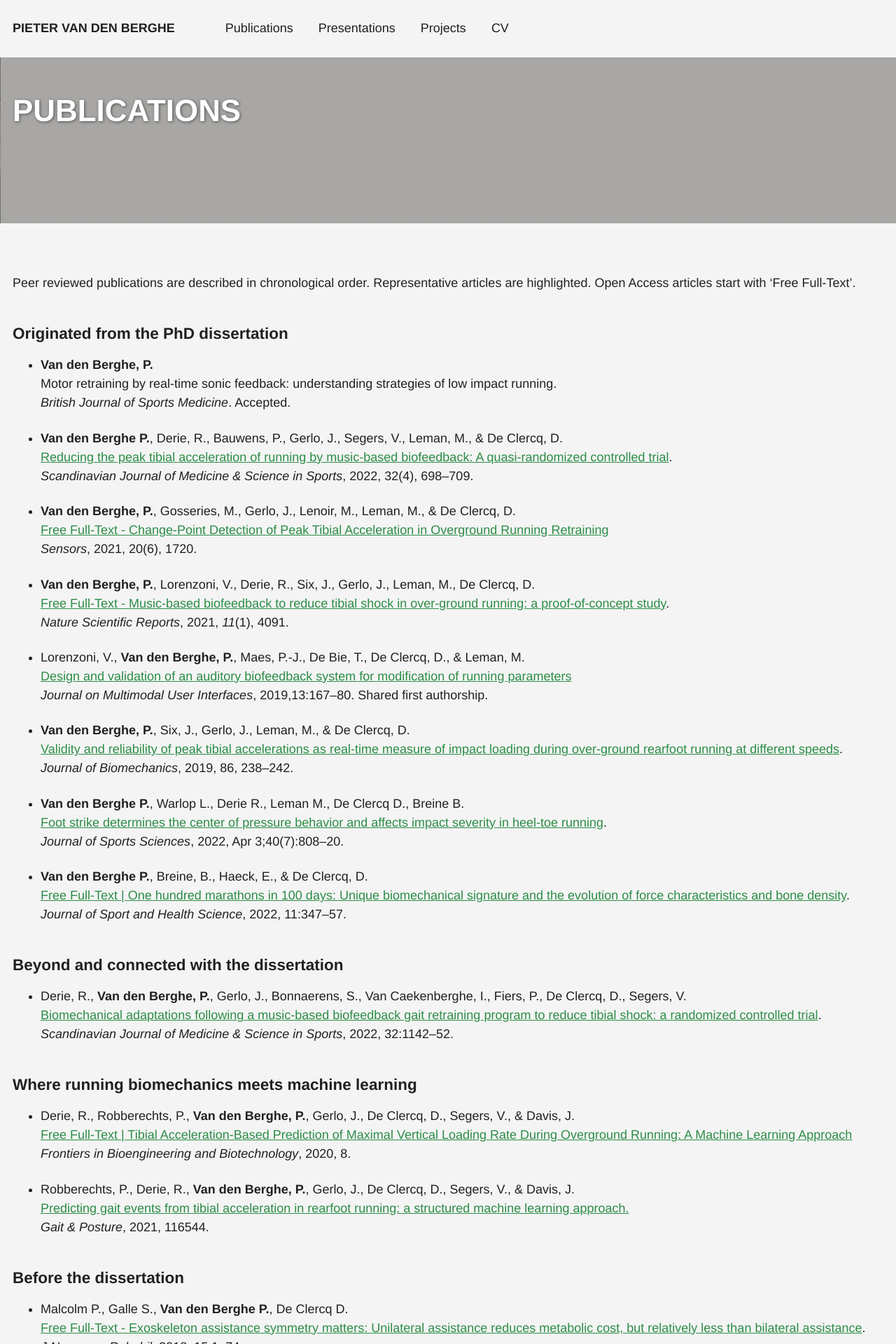
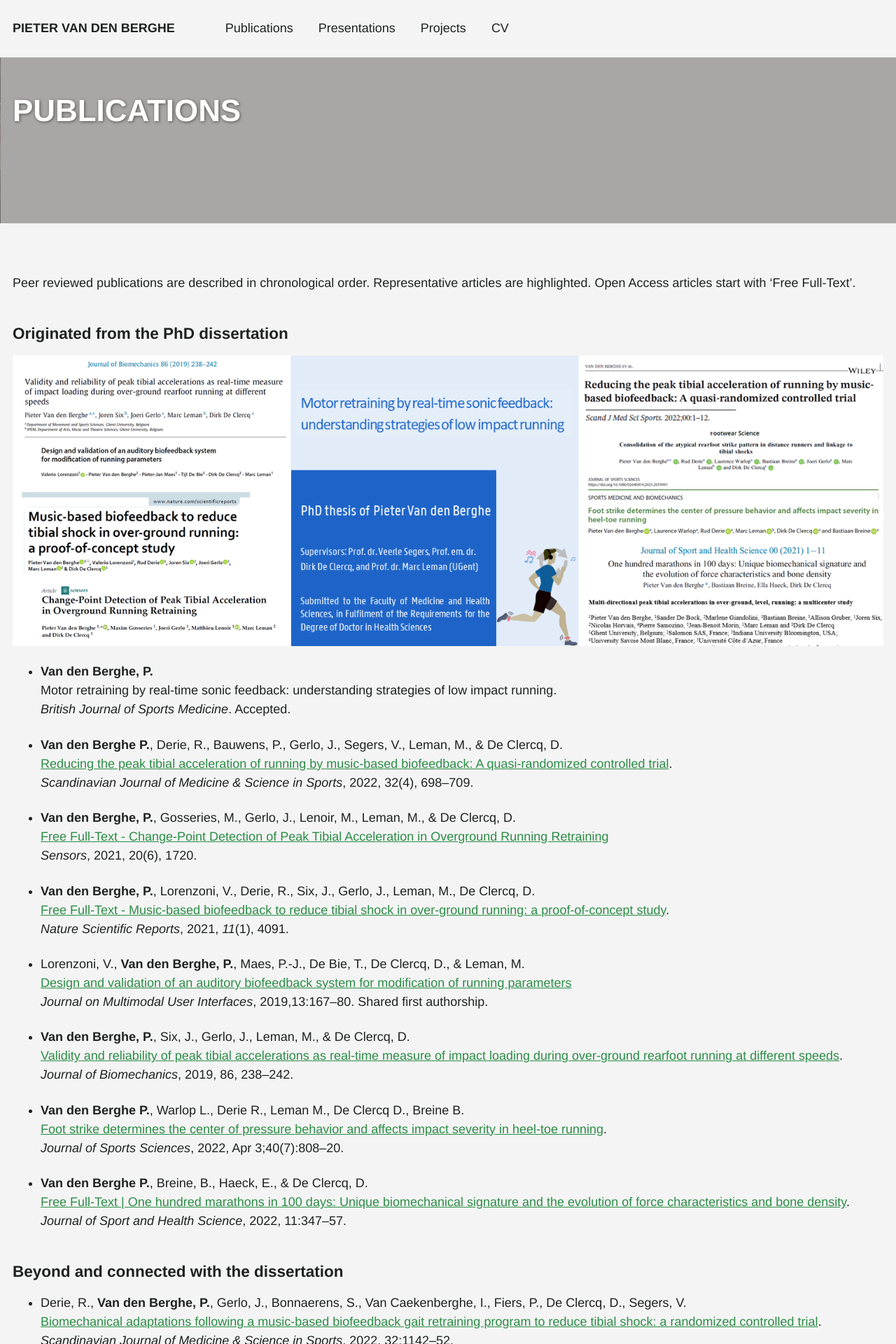
Before and after one commit to pivdnber/pivdnber.github.io, a Jekyll site: the page built from _pages/publications.md, in a window 1280 px wide. Shown: the top 1920 px of the page at 70% size. Built offline with Jekyll 4.4.1, drawn with Linux system fonts in a browser that asks for light colours.

Commit message:
add phd banner picture

```diff
--- a/_pages/publications.md
+++ b/_pages/publications.md
@@ -17,6 +17,8 @@ share: true
 Peer reviewed publications are described in chronological order. Representative articles are highlighted. Open Access articles start with 'Free Full-Text'.
 
 ## Originated from the PhD dissertation
+
+![PhDbanner](/images/PhDbanner.png)
 
 - **Van den Berghe, P.** <br>Motor retraining by real-time sonic feedback: understanding strategies of low impact running. <br> *British Journal of Sports Medicine*.
    Accepted.
```
Also changed, not shown: images/PhDbanner.png (added).
